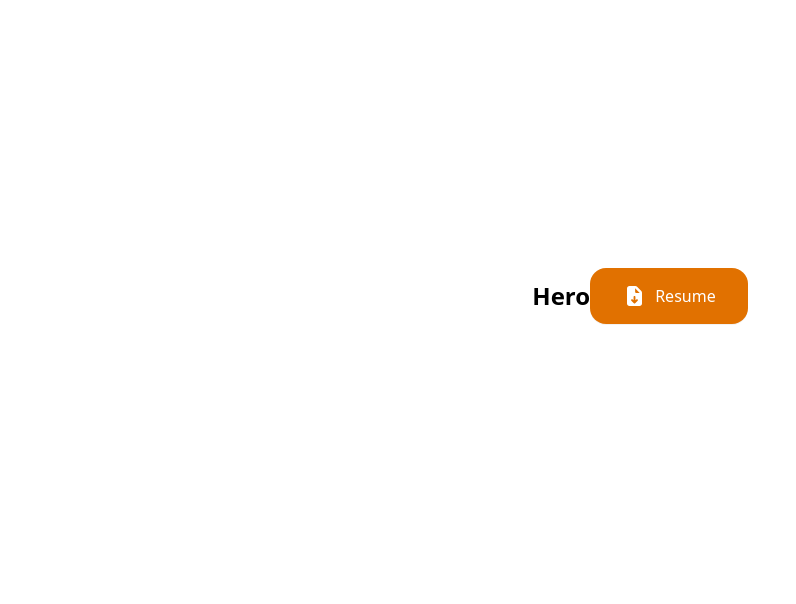
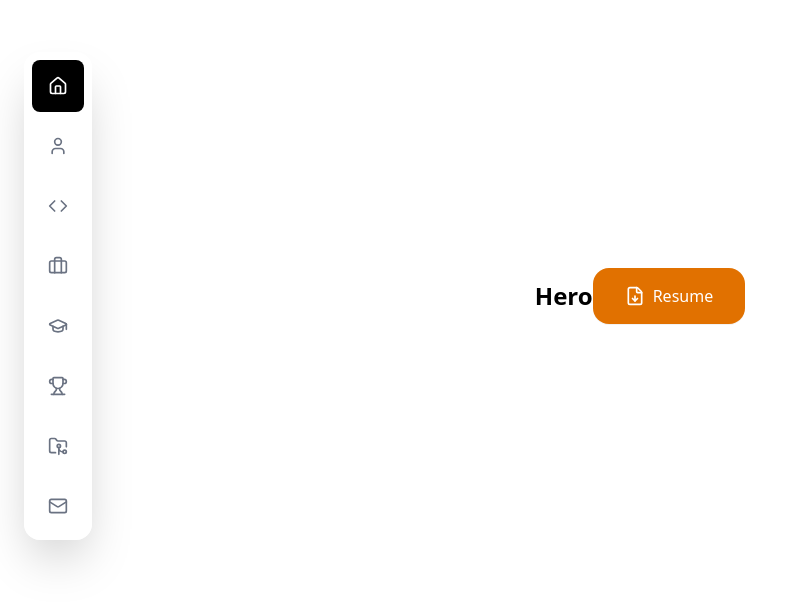
Before and after one commit to AniketJas/portfolio-v2, a React app: page / in a window 1280 px wide. Shown: the part 104-708 px from the top of the page, without its empty margins (0-796 px from the left). Built offline with nearby package versions, Linux system fonts and the light colour scheme; the HTML template or start-up script is replaced by a standard one.

Commit message:
Updated: replaced fontawesome icons to lucide icons, removed condition for navbar to hide in hero section

```diff
--- a/src/components/Resume.tsx
+++ b/src/components/Resume.tsx
@@ -1,11 +1,10 @@
-import { faFileArrowDown } from "@fortawesome/free-solid-svg-icons"
-import { FontAwesomeIcon } from "@fortawesome/react-fontawesome"
+import { FileDown } from "lucide-react"
 
 const Resume = () => {
   return (
     <a href="https://drive.google.com/uc?export=download&id=1GBK-Q6E-ysw1TKR-vZMAcIUjSg-7EaV8">
       <button className="flex cursor-pointer gap-2 justify-center items-center bg-amber-600 text-white px-8 py-4 rounded-2xl shadow-2xs">
-        <FontAwesomeIcon icon={faFileArrowDown} className="text-xl" />
+        <FileDown className="w-5 h-5" />
         Resume
       </button>
     </a>
--- a/src/components/SideNavbar.tsx
+++ b/src/components/SideNavbar.tsx
@@ -1,19 +1,13 @@
 import {
-  faHouse,
-  faUser,
-  faEnvelope,
-} from "@fortawesome/free-regular-svg-icons";
-import {
-  faCode,
-  faBriefcase,
-  faGraduationCap,
-  faDiagramProject,
-  faTrophy,
-} from "@fortawesome/free-solid-svg-icons";
-import { FontAwesomeIcon } from "@fortawesome/react-fontawesome";
-
-const iconBaseStyles =
-  "cursor-pointer transition-all duration-300 ease-in-out p-4";
+  Home,
+  User,
+  Code,
+  Briefcase,
+  GraduationCap,
+  Trophy,
+  FolderGit2,
+  Mail,
+} from "lucide-react";
 
 interface SideNavbarProps {
   currentSection: number;
@@ -21,36 +15,30 @@ interface SideNavbarProps {
 }
 
 const sections = [
-  { icon: faHouse, name: "Home" },
-  { icon: faUser, name: "About Me" },
-  { icon: faCode, name: "Skills" },
-  { icon: faBriefcase, name: "Work Experience" },
-  { icon: faGraduationCap, name: "Education" },
-  { icon: faTrophy, name: "Certificates" },
-  { icon: faDiagramProject, name: "Projects" },
-  { icon: faEnvelope, name: "Contact Me" },
+  { icon: Home, name: "Home" },
+  { icon: User, name: "About Me" },
+  { icon: Code, name: "Skills" },
+  { icon: Briefcase, name: "Work Experience" },
+  { icon: GraduationCap, name: "Education" },
+  { icon: Trophy, name: "Certificates" },
+  { icon: FolderGit2, name: "Projects" },
+  { icon: Mail, name: "Contact Me" },
 ];
 
 const SideNavbar = ({ currentSection, scrollToSection }: SideNavbarProps) => {
   return (
-    <div
-      className={`fixed top-1/2 left-6 -translate-y-1/2 flex flex-col items-center text-lg shadow-2xl bg-white/70 backdrop-blur-md rounded-2xl transition-all duration-700 ease-in-out z-50 py-2 px-2
-      ${currentSection > 0 ? "opacity-100 translate-x-0" : "opacity-0 -translate-x-10 pointer-events-none"}`}
-    >
-      {sections.map((section, index) => (
-        <div key={index} className="relative group">
-          {/* Icon */}
-          <FontAwesomeIcon
-            icon={section.icon}
-            className={`${iconBaseStyles} ${currentSection === index
-              ? "text-white text-xl bg-black border rounded-xl" // active section
-              : "text-gray-500 hover:text-black hover:text-2xl" // inactive
+    <div className="hidden sm:flex fixed top-1/2 left-6 -translate-y-1/2 flex-col items-center gap-2 bg-white/70 backdrop-blur-md rounded-2xl shadow-2xl p-2 z-50">
+      {sections.map(({ icon: Icon, name }, index) => (
+        <div key={index} className="group relative">
+          <Icon
+            onClick={() => scrollToSection(index)}
+            className={`w-5 h-5 p-4 box-content rounded-lg cursor-pointer transition-all duration-300 ${currentSection === index
+              ? "bg-black text-white"
+              : "text-gray-500 hover:text-black hover:w-7 hover:h-7"
               }`}
-            onClick={() => scrollToSection(index)}
           />
-          {/* Tooltip / Section name */}
-          <div className="absolute left-20 top-1/2 -translate-y-1/2 whitespace-nowrap bg-white/70 font-bold text-sm ease-in-out text-black px-2 py-1 rounded-md opacity-0 group-hover:opacity-100 transition-opacity duration-300 pointer-events-none">
-            {section.name}
+          <div className="absolute left-20 top-1/2 -translate-y-1/2 whitespace-nowrap bg-white/70 px-2 py-1 rounded-md text-sm font-bold text-black opacity-0 group-hover:opacity-100 transition-opacity duration-300 pointer-events-none">
+            {name}
           </div>
         </div>
       ))}
```
